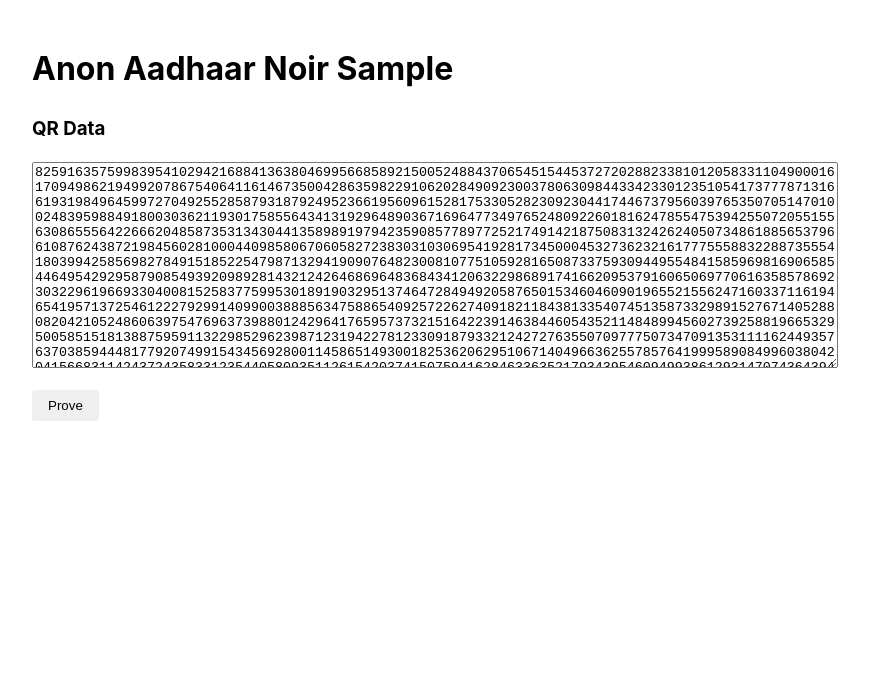
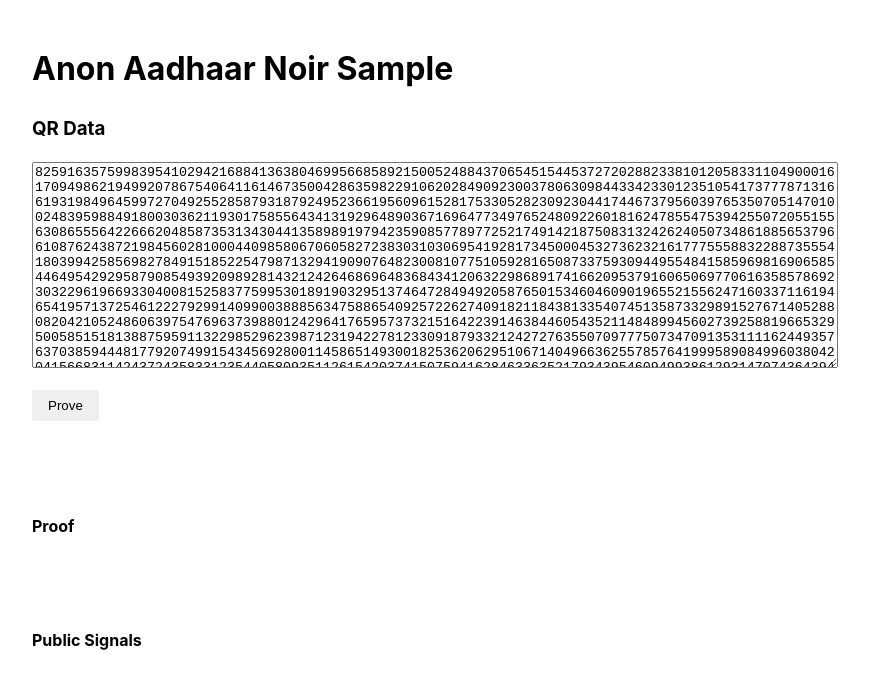
Before and after one commit to saleel/anon-aadhaar-noir-sample, a React (Vite) app: page / in a window 1280 px wide. Shown: the top 688 px of the page, without its empty margins (216-1085 px from the left). Built offline with nearby package versions, Linux system fonts and the light colour scheme.

Commit message:
format output

```diff
--- a/src/app.tsx
+++ b/src/app.tsx
@@ -1,6 +1,6 @@
-import React from 'react'
-import { generateProof } from '@anon-aadhaar/noir-core'
-import './styles.scss'
+import React from "react";
+import { generateProof } from "@anon-aadhaar/noir-core";
+import "./styles.scss";
 
 function App() {
   const [qrData, setQrData] = React.useState<string | null>(
@@ -9,6 +9,9 @@
   const [provingTime, setProvingTime] = React.useState(0);
   const [loading, setLoading] = React.useState(false);
   const [counter, setCounter] = React.useState(0);
+  const [error, setError] = React.useState<string | null>(null);
+  const [proof, setProof] = React.useState<string | null>(null);
+  const [publicSignals, setPublicSignals] = React.useState<string | null>(null);
 
   async function handleProve() {
     setLoading(true);
@@ -16,7 +19,7 @@
 
     // Start counter
     const interval = setInterval(() => {
-      setCounter(prev => prev + 1);
+      setCounter((prev) => prev + 1);
     }, 1000);
 
     try {
@@ -44,19 +47,41 @@
           onChange={(e) => setQrData(e.target.value)}
         />
 
-        <button
-          className="btn-prove"
-          onClick={handleProve}
-          disabled={loading}
-        >
-          {loading ? `Generating proof... (${counter}s)` : 'Prove'}
+        <button className="btn-prove" onClick={handleProve} disabled={loading}>
+          {loading ? `Generating proof... (${counter}s)` : "Prove"}
         </button>
 
         <br />
-        {provingTime > 0 && <p>Proving time: {new Intl.NumberFormat().format(provingTime)}ms</p>}
+        {error && <p style={{ color: "red" }}>{error}</p>}
+
+        {provingTime > 0 && (
+          <p>Proving time: {new Intl.NumberFormat().format(provingTime)}ms</p>
+        )}
+        <br />
+        <br />
+
+        <h4>Proof</h4>
+        {proof && (
+          <textarea
+            style={{ width: "100%", height: "200px" }}
+            readOnly
+            value={JSON.stringify(proof)}
+          />
+        )}
+        <br />
+        <br />
+
+        <h4>Public Signals</h4>
+        {publicSignals && (
+          <textarea
+            style={{ width: "100%", height: "200px" }}
+            readOnly
+            value={JSON.stringify(publicSignals)}
+          />
+        )}
       </div>
     </div>
   );
 }
 
-export default App
+export default App;
```
